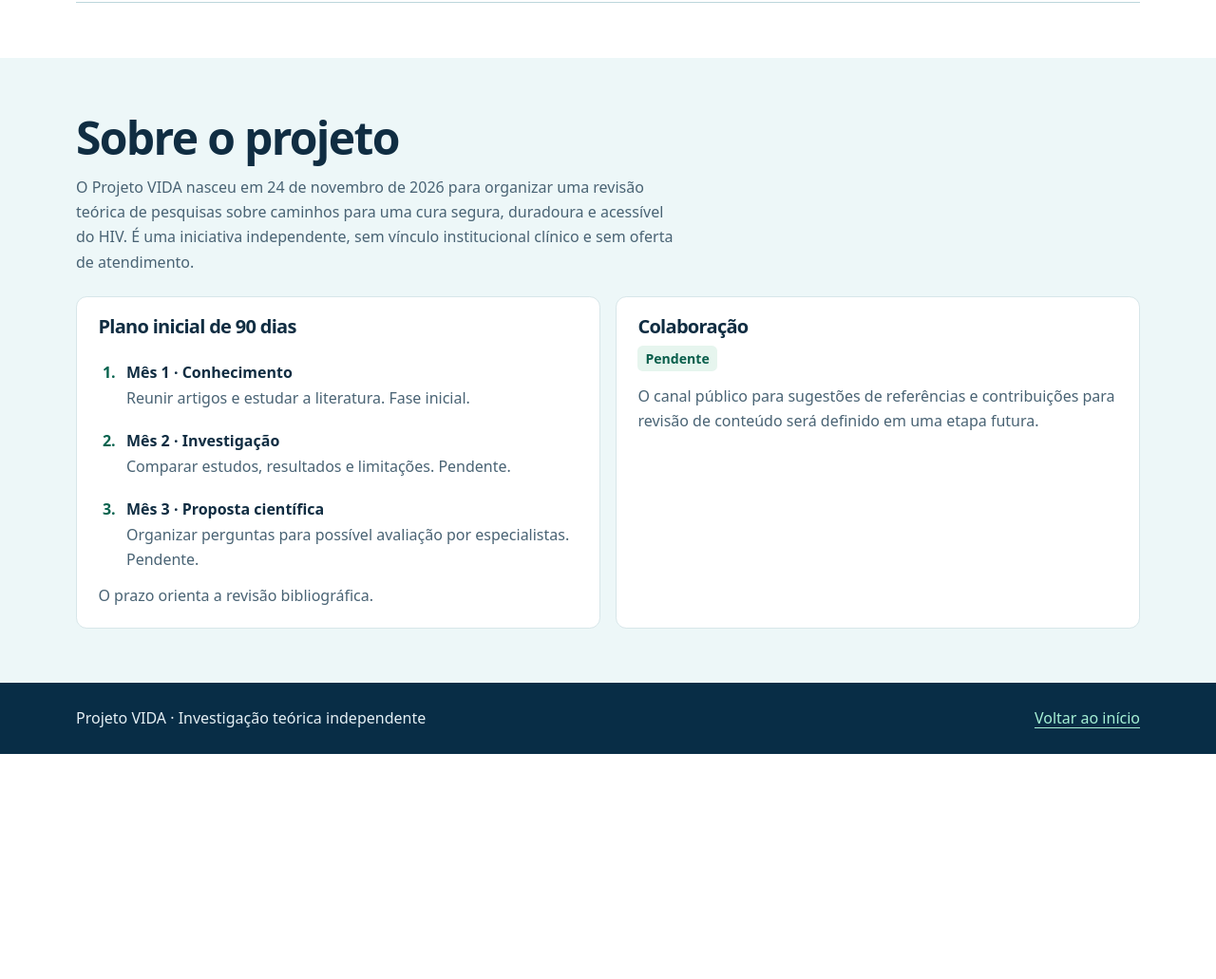
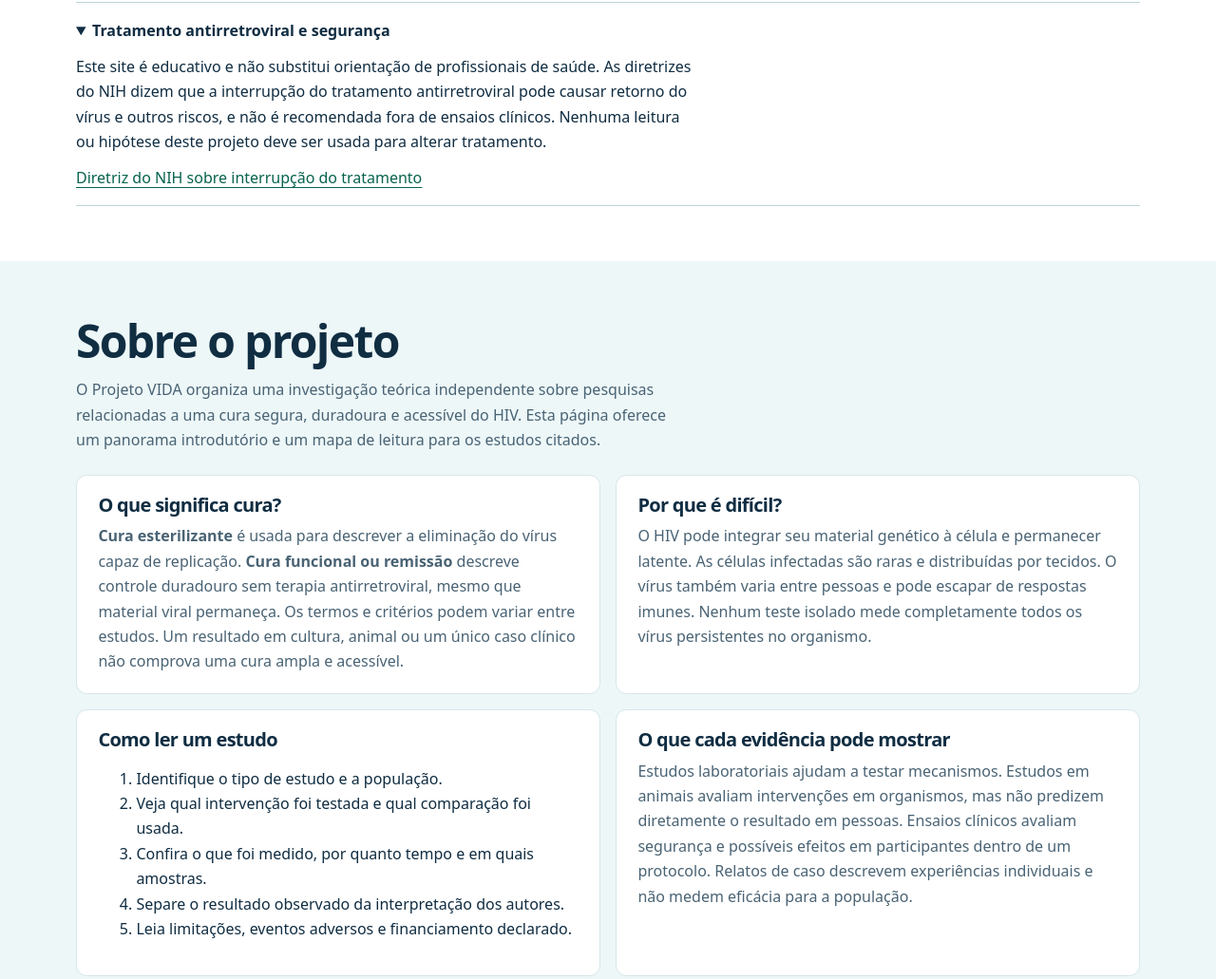
Before and after one commit to projetovida-pesquisa/projetovida-pesquisa.github.io, a plain HTML site: page index.html in a window 1280 px wide. Shown: the part 4426-5457 px from the top of the page at 95% size. Before the commit the page ends 5220 px from the top, so only its background shows below. Drawn offline with Linux system fonts and the light colour scheme.

Commit message:
Ampliar panorama científico e informações do projeto

```diff
--- a/index.html
+++ b/index.html
@@ -69,20 +69,23 @@
 <section id="transparencia" class="section wrap" aria-labelledby="transparencia-titulo">
 <h2 id="transparencia-titulo">Transparência</h2><p class="intro">Como o Projeto VIDA vai registrar o que encontrou na literatura e as perguntas que ainda precisam ser estudadas.</p>
 <details open><summary>Evidências publicadas</summary><p>Cada síntese deverá indicar a fonte original, o tipo de estudo, os resultados relatados e suas limitações. A primeira leitura está disponível no <a href="#diario">Diário científico</a>.</p></details>
-<details><summary>Como as leituras serão registradas</summary><p>Cada entrada vai indicar a pergunta do estudo, quem foi estudado, o que foi medido, o resultado e os limites para interpretar esse resultado. O diário reúne os resumos. A biblioteca reúne as referências para consulta.</p></details>
+<details><summary>Como as leituras serão registradas</summary><p>Cada entrada identifica a pergunta, o tipo de estudo, a população, os métodos, os resultados, as limitações e conflitos de interesse declarados. O diário reúne as sínteses. A biblioteca mantém os links às fontes.</p></details>
 <details><summary>Hipóteses do projeto</summary><p>Ideias em investigação serão identificadas como hipóteses e acompanhadas das perguntas em aberto. O registro de hipóteses está pendente.</p></details>
-<details><summary>Escopo e privacidade</summary><p>O projeto tem escopo teórico e educacional. Esta versão do site funciona sem formulários, contas, cookies próprios ou ferramentas de rastreamento.</p></details>
+<details><summary>Escopo e privacidade</summary><p>O projeto tem escopo teórico e educacional. Esta versão do site funciona sem formulários, contas, cookies próprios ou ferramentas de rastreamento.</p></details><details open><summary>Tratamento antirretroviral e segurança</summary><p>Este site é educativo e não substitui orientação de profissionais de saúde. As diretrizes do NIH dizem que a interrupção do tratamento antirretroviral pode causar retorno do vírus e outros riscos, e não é recomendada fora de ensaios clínicos. Nenhuma leitura ou hipótese deste projeto deve ser usada para alterar tratamento.</p><p><a href="https://clinicalinfo.hiv.gov/en/guidelines/hiv-clinical-guidelines-adult-and-adolescent-arv/interruption-antiretroviral-therapy">Diretriz do NIH sobre interrupção do tratamento</a></p></details>
 </section>
 <section id="sobre" class="section tint" aria-labelledby="sobre-titulo"><div class="wrap">
-<h2 id="sobre-titulo">Sobre o projeto</h2><p class="intro">O Projeto VIDA nasceu em 24 de novembro de 2026 para organizar uma revisão teórica de pesquisas sobre caminhos para uma cura segura, duradoura e acessível do HIV. É uma iniciativa independente, sem vínculo institucional clínico e sem oferta de atendimento.</p>
+<h2 id="sobre-titulo">Sobre o projeto</h2><p class="intro">O Projeto VIDA organiza uma investigação teórica independente sobre pesquisas relacionadas a uma cura segura, duradoura e acessível do HIV. Esta página oferece um panorama introdutório e um mapa de leitura para os estudos citados.</p>
 <div class="grid">
-<article class="card"><h3>Plano inicial de 90 dias</h3><ol class="timeline">
-<li><strong>Mês 1 · Conhecimento</strong><span>Reunir artigos e estudar a literatura. Fase inicial.</span></li>
-<li><strong>Mês 2 · Investigação</strong><span>Comparar estudos, resultados e limitações. Pendente.</span></li>
-<li><strong>Mês 3 · Proposta científica</strong><span>Organizar perguntas para possível avaliação por especialistas. Pendente.</span></li>
-</ol><p>O prazo orienta a revisão bibliográfica.</p></article>
-<article class="card"><h3>Colaboração</h3><span class="tag">Pendente</span><p>O canal público para sugestões de referências e contribuições para revisão de conteúdo será definido em uma etapa futura.</p></article>
-</div></div></section>
+<article class="card"><h3>O que significa cura?</h3><p><strong>Cura esterilizante</strong> é usada para descrever a eliminação do vírus capaz de replicação. <strong>Cura funcional ou remissão</strong> descreve controle duradouro sem terapia antirretroviral, mesmo que material viral permaneça. Os termos e critérios podem variar entre estudos. Um resultado em cultura, animal ou um único caso clínico não comprova uma cura ampla e acessível.</p></article>
+<article class="card"><h3>Por que é difícil?</h3><p>O HIV pode integrar seu material genético à célula e permanecer latente. As células infectadas são raras e distribuídas por tecidos. O vírus também varia entre pessoas e pode escapar de respostas imunes. Nenhum teste isolado mede completamente todos os vírus persistentes no organismo.</p></article>
+<article class="card"><h3>Como ler um estudo</h3><ol><li>Identifique o tipo de estudo e a população.</li><li>Veja qual intervenção foi testada e qual comparação foi usada.</li><li>Confira o que foi medido, por quanto tempo e em quais amostras.</li><li>Separe o resultado observado da interpretação dos autores.</li><li>Leia limitações, eventos adversos e financiamento declarado.</li></ol></article>
+<article class="card"><h3>O que cada evidência pode mostrar</h3><p>Estudos laboratoriais ajudam a testar mecanismos. Estudos em animais avaliam intervenções em organismos, mas não predizem diretamente o resultado em pessoas. Ensaios clínicos avaliam segurança e possíveis efeitos em participantes dentro de um protocolo. Relatos de caso descrevem experiências individuais e não medem eficácia para a população.</p></article>
+<article class="card"><h3>Medir reservatórios</h3><p>DNA proviral total, DNA proviral intacto, RNA viral e ensaios de crescimento viral observam aspectos diferentes. Um teste pode contar fragmentos sem capacidade de replicação, enquanto outro estima vírus infeccioso que pode ser induzido nas condições do laboratório. Amostras de sangue também não representam necessariamente todos os tecidos.</p><p><a href="https://pubmed.ncbi.nlm.nih.gov/37004676/">Revisão sobre métodos de quantificação</a></p></article>
+<article class="card"><h3>Limites desta investigação</h3><p>O Projeto VIDA não realiza experimentos, análise clínica ou revisão sistemática formal. A seleção é introdutória e não cobre toda a literatura. Novas fontes e sínteses devem ser avaliadas e atualizadas com transparência.</p></article>
+<article class="card"><h3>Plano inicial de 90 dias</h3><ol class="timeline"><li><strong>Mês 1 · Conhecimento</strong><span>Reunir artigos e construir a base conceitual. Em andamento.</span></li><li><strong>Mês 2 · Investigação</strong><span>Comparar abordagens, métodos, resultados e limitações.</span></li><li><strong>Mês 3 · Síntese</strong><span>Organizar perguntas de pesquisa e preparar uma síntese para avaliação especializada.</span></li></ol><p>O prazo orienta a revisão bibliográfica.</p></article>
+<article class="card"><h3>Colaboração</h3><p>O conteúdo pode ser ampliado com referências verificáveis, sínteses críticas e revisão por pessoas com experiência científica. Um canal público de colaboração ainda não foi configurado.</p></article>
+</div>
+</div></section>
 </main>
 <footer class="footer"><div class="wrap"><span>Projeto VIDA · Investigação teórica independente</span><a href="#inicio">Voltar ao início</a></div></footer>
 </body>
```
